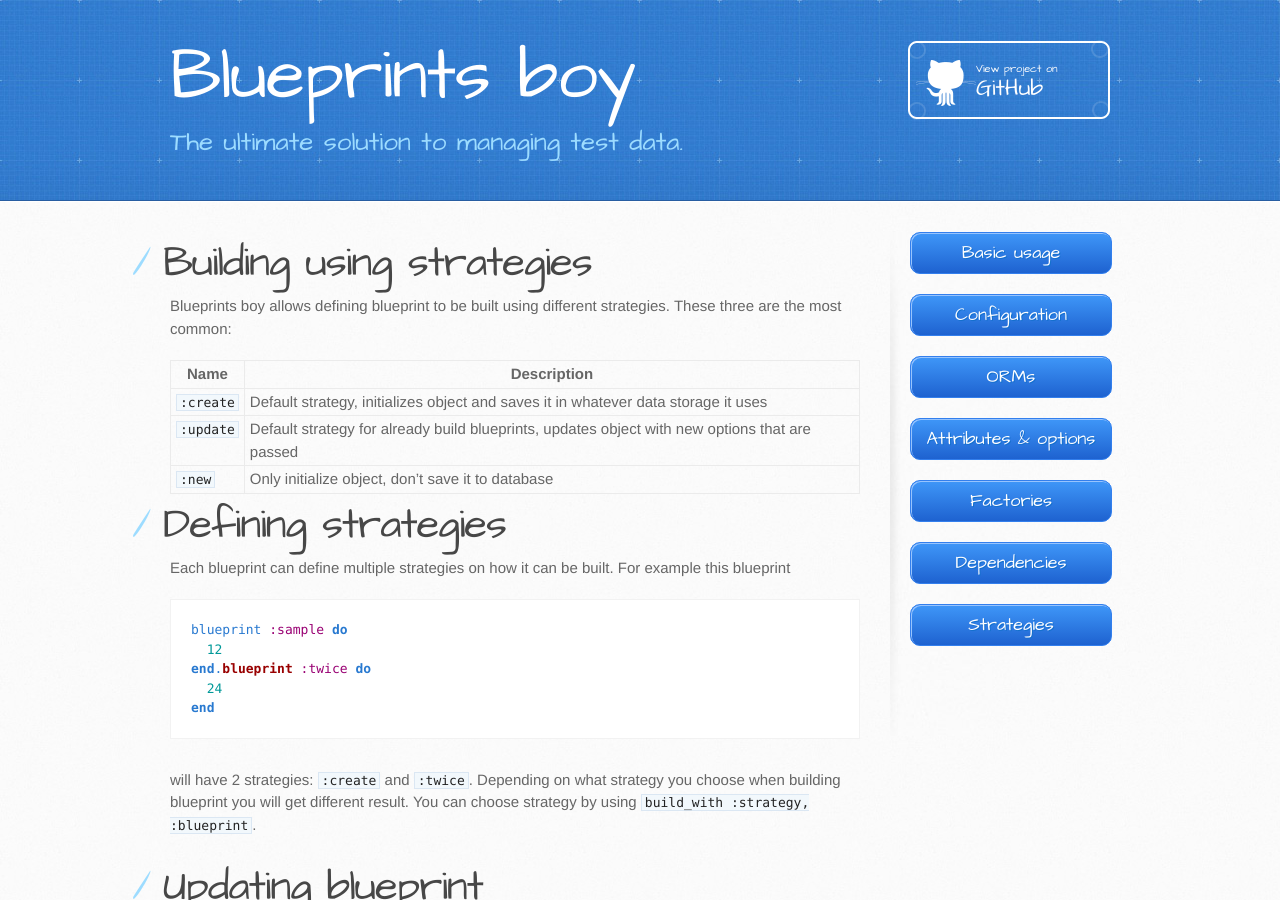
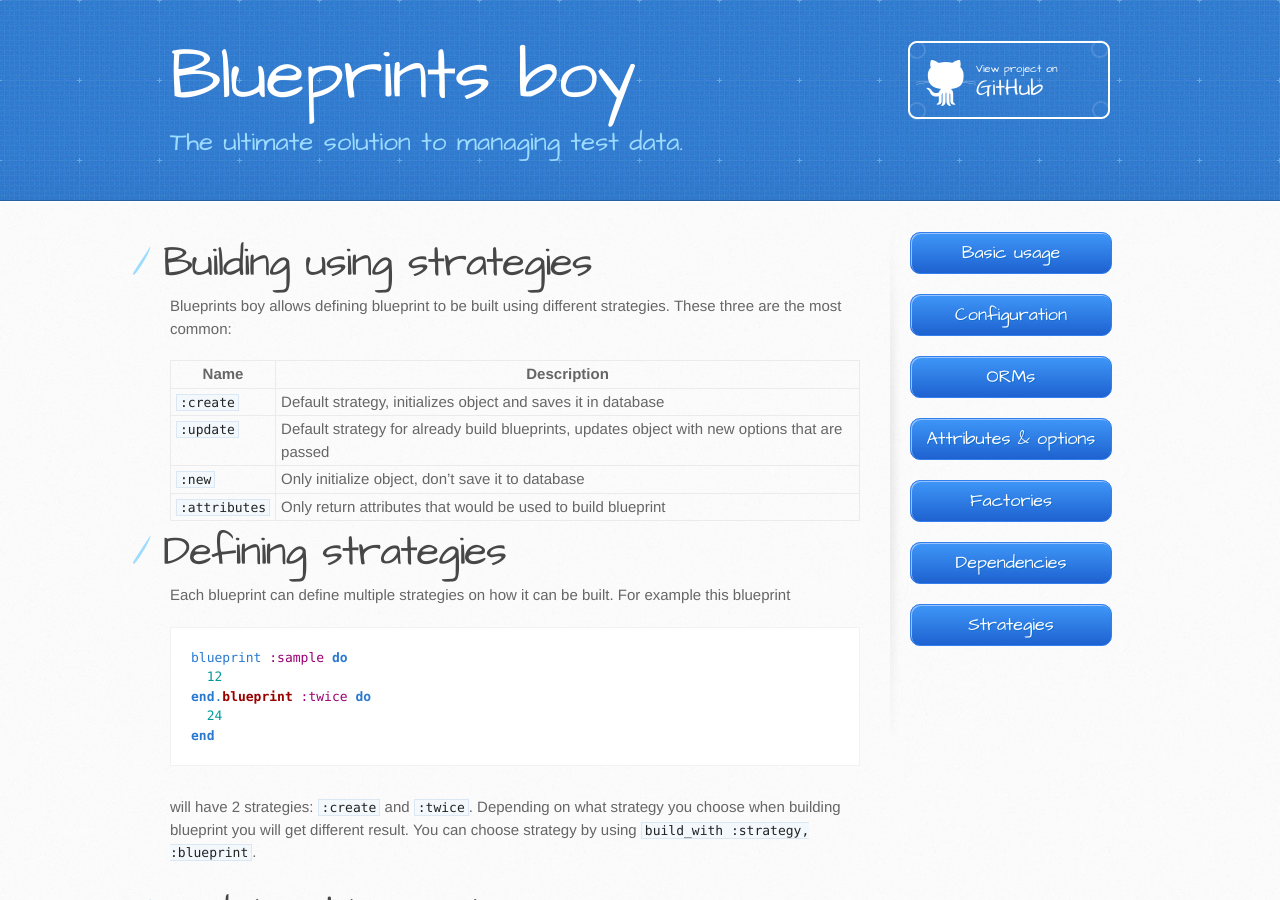
Before and after one commit to andriusch/blueprints_boy, a Jekyll site: the page built from _posts/2010-07-01-strategies.markdown, in a window 1280 px wide and 900 px high. Built offline with Jekyll 4.4.1, drawn with Linux system fonts in a browser that asks for light colours; some of the changed text lies outside the part shown.

Commit message:
Added #build_attributes to helper

```diff
--- a/_posts/2010-07-01-strategies.markdown
+++ b/_posts/2010-07-01-strategies.markdown
@@ -7,11 +7,12 @@
 
 Blueprints boy allows defining blueprint to be built using different strategies. These three are the most common:
 
-Name      | Description
-----------|------------
-`:create` | Default strategy, initializes object and saves it in whatever data storage it uses
-`:update` | Default strategy for already build blueprints, updates object with new options that are passed
-`:new`    | Only initialize object, don't save it to database
+Name          | Description
+--------------|------------
+`:create`     | Default strategy, initializes object and saves it in database
+`:update`     | Default strategy for already build blueprints, updates object with new options that are passed
+`:new`        | Only initialize object, don't save it to database
+`:attributes` | Only return attributes that would be used to build blueprint
 
 # Defining strategies
 
@@ -74,9 +75,10 @@
 
 # Summary of build methods
 
-Method     | Strategy
------------|-------------------
-build      | `:create` or [`:update`](/blueprints_boy/strategies#updating-blueprint)
-build!     | `:create`
-build_new  | `:new`
-build_with | Passed as first argument
+Method           | Strategy
+-----------------|-------------------
+build            | `:create` or [`:update`](/blueprints_boy/strategies#updating-blueprint)
+build!           | `:create`
+build_new        | `:new`
+build_attributes | `:attributes`
+build_with       | Passed as first argument
```
